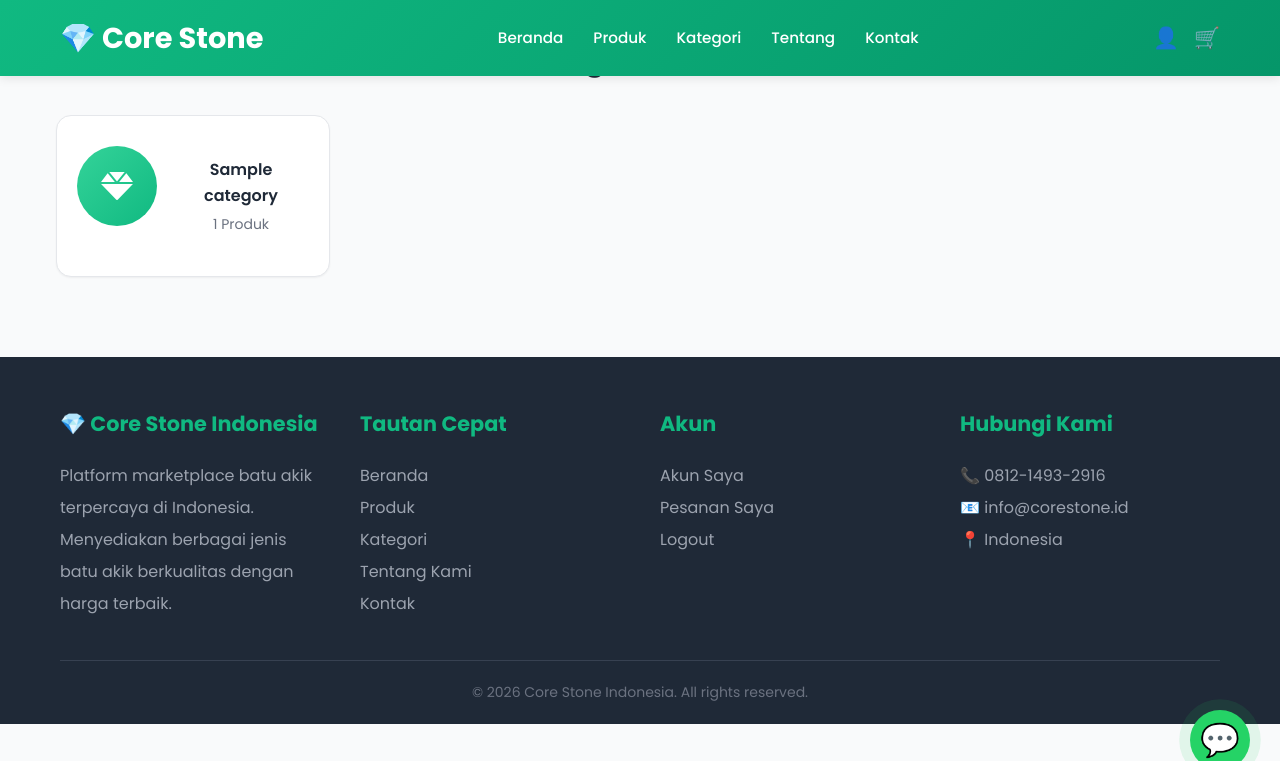
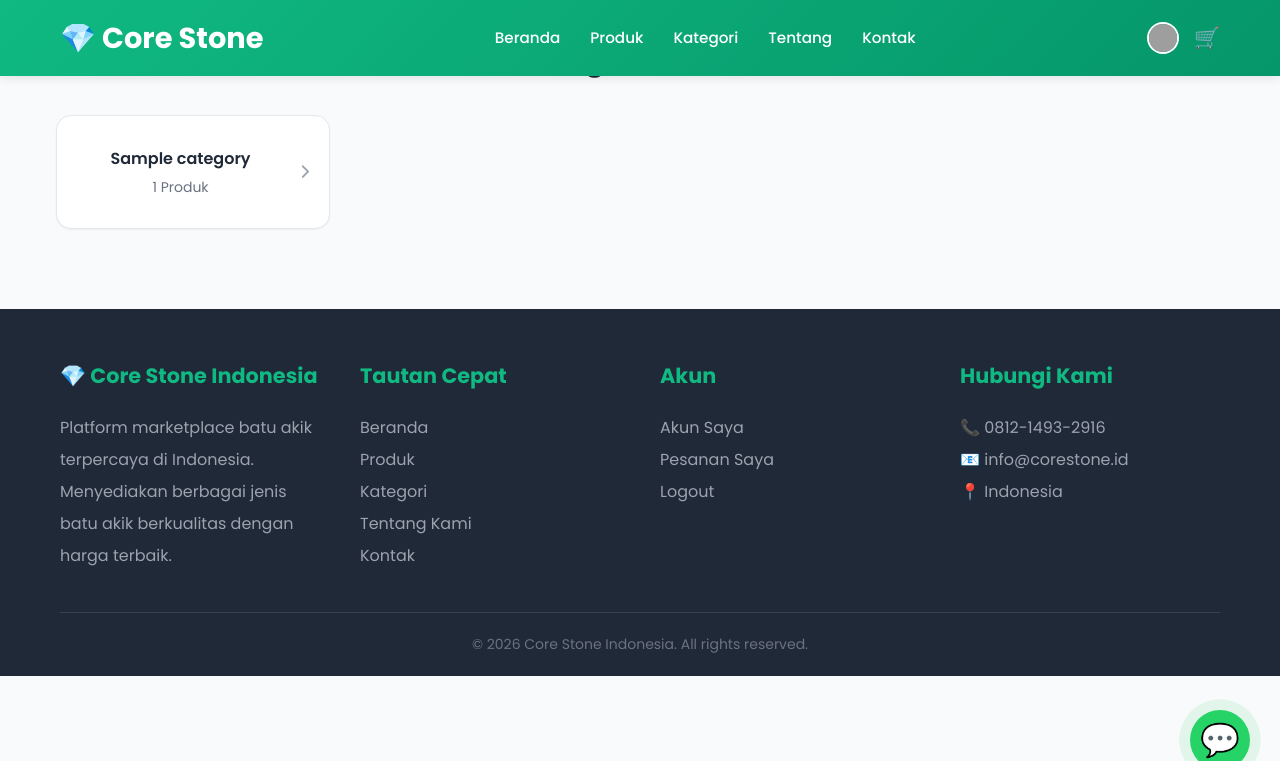
Before and after one commit to webabdulrohim/akiku, a PHP site: page /core-stone/categories.php in a window 1280 px wide. Shown: the top 761 px of the page. Run offline with PHP 8.4, Linux system fonts and the light colour scheme; the visitor is signed in with stand-in values (Sample User, id 1); tables that the repository leaves empty or names only in its code hold one stand-in row (values such as "Sample post"); grey boxes are pictures that could not be loaded.

Commit message:
update branch

```diff
--- a/categories.php
+++ b/categories.php
@@ -39,30 +39,19 @@ $result = $stmt->get_result();
             background: white;
             border: 1px solid #e5e7eb;
             border-radius: 8px;
-            padding: 1.5rem;
+            padding: 1rem 1.5rem;
             text-decoration: none;
             color: inherit;
             transition: all 0.3s;
             display: flex;
             align-items: center;
+            justify-content: space-between;
             gap: 1rem;
         }
         .category-card:hover {
             border-color: #10b981;
             box-shadow: 0 4px 6px rgba(16, 185, 129, 0.1);
             transform: translateY(-2px);
-        }
-        .category-icon {
-            width: 50px;
-            height: 50px;
-            background: linear-gradient(135deg, #10b981, #059669);
-            border-radius: 8px;
-            display: flex;
-            align-items: center;
-            justify-content: center;
-            color: white;
-            font-size: 1.25rem;
-            flex-shrink: 0;
         }
         .category-info {
             flex: 1;
@@ -96,13 +85,11 @@ $result = $stmt->get_result();
             <?php if ($result->num_rows > 0): ?>
                 <?php while($category = $result->fetch_assoc()): ?>
                     <a href="category.php?id=<?= $category['id'] ?>" class="category-card">
-                        <div class="category-icon">
-                            <i class="fas fa-gem"></i>
-                        </div>
                         <div class="category-info">
                             <div class="category-name"><?= htmlspecialchars($category['name']) ?></div>
                             <div class="category-count"><?= $category['product_count'] ?> Produk</div>
                         </div>
+                        <i class="fas fa-chevron-right" style="color: #9ca3af; font-size: 0.9rem;"></i>
                     </a>
                 <?php endwhile; ?>
             <?php else: ?>
--- a/includes/header.php
+++ b/includes/header.php
@@ -224,10 +224,27 @@
             </ul>
 
             <div class="nav-icons">
-                <?php if (isset($_SESSION['user_id'])): ?>
-                    <a href="my-account.php" class="nav-icon" title="Akun Saya">👤</a>
+                <?php if (isset($_SESSION['user_id'])):
+                    // Ambil data user untuk menampilkan nama atau foto
+                    $user_id = $_SESSION['user_id'];
+                    $stmt = $conn->prepare("SELECT name, email, profile_photo FROM users WHERE id = ?");
+                    $stmt->bind_param("i", $user_id);
+                    $stmt->execute();
+                    $user_data = $stmt->get_result()->fetch_assoc();
+
+                    $avatar_url = '';
+                    if (!empty($user_data['profile_photo']) && file_exists('assets/images/profiles/' . $user_data['profile_photo'])) {
+                        $avatar_url = 'assets/images/profiles/' . $user_data['profile_photo'];
+                    } else {
+                        $avatar_url = 'https://ui-avatars.com/api/?name=' . urlencode($user_data['name'] ?? 'User') . '&background=10b981&color=fff&size=40';
+                    }
+                ?>
+                    <a href="my-account.php" class="nav-icon" title="Akun Saya" style="display: flex; align-items: center; gap: 8px;">
+                        <img src="<?php echo $avatar_url; ?>" alt="Profile" style="width: 32px; height: 32px; border-radius: 50%; object-fit: cover; border: 2px solid white;">
+                    </a>
                 <?php else: ?>
                     <a href="login.php" class="nav-icon" title="Login">🔐</a>
+                    <a href="register.php" class="nav-icon" title="Daftar" style="font-size: 0.9rem; padding: 6px 12px; background: rgba(255,255,255,0.2); border-radius: 20px;">Daftar</a>
                 <?php endif; ?>
 
                 <a href="cart.php" class="nav-icon" title="Keranjang">
```
Also changed, not shown: account.php (+9 -3 lines), 1 other file.
